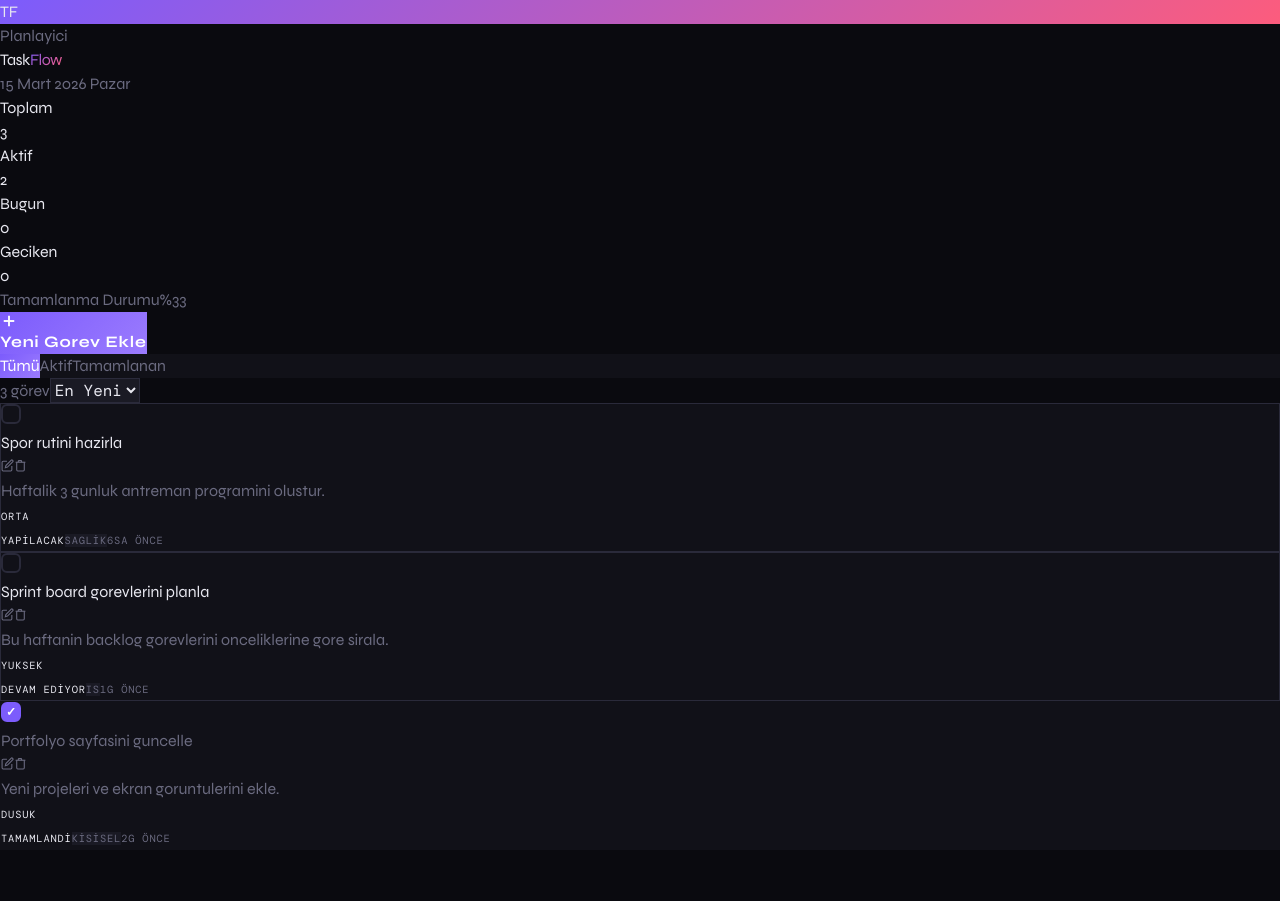
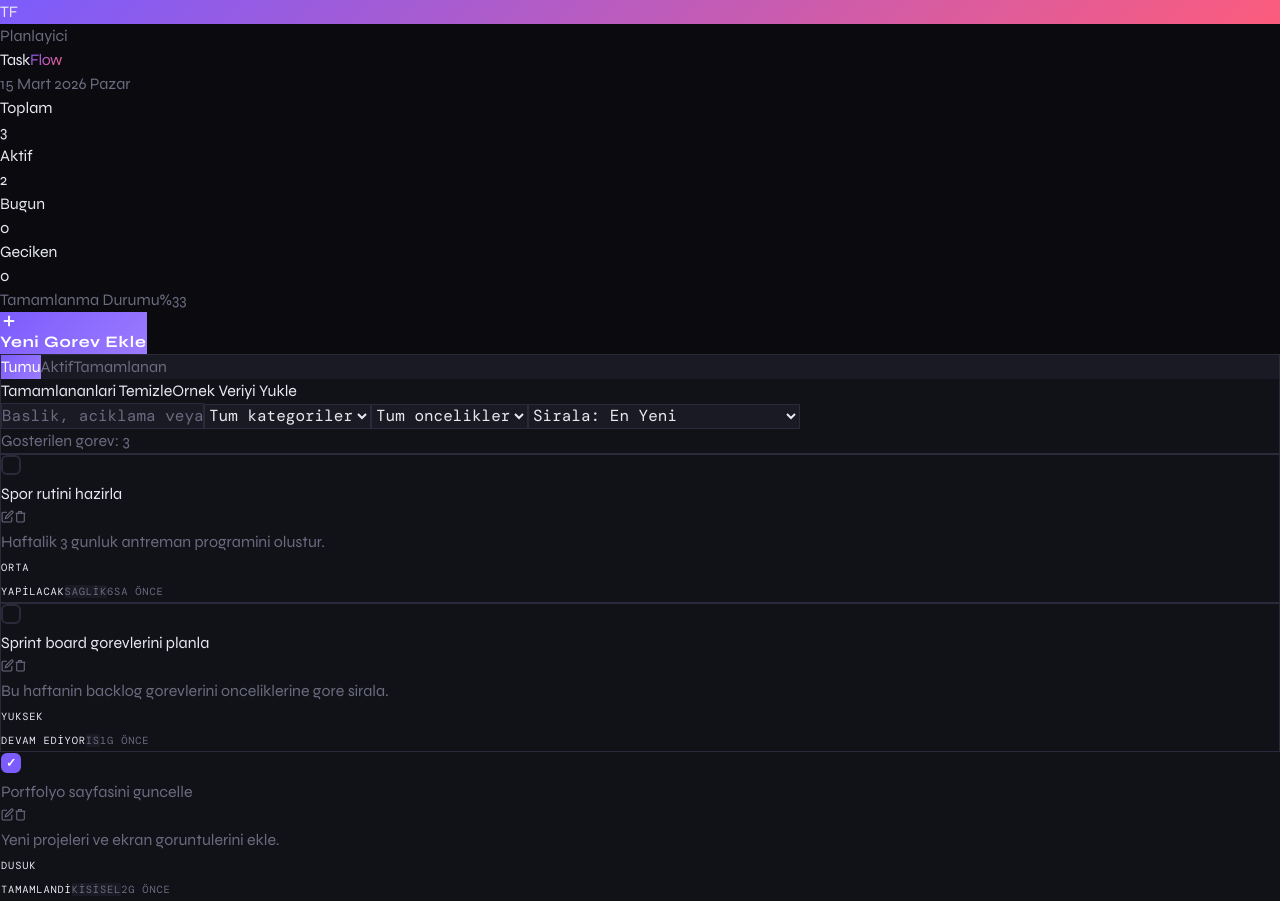
Before and after one commit to MehmetcanMutlu/mehmetcan-todo, a React (Vite) app: page / in a window 1280 px wide. Before the commit the page ends 850 px from the top, so only its background shows below. Built offline with nearby package versions, Linux system fonts and the light colour scheme; a web font is replaced by a local one.

Commit message:
feat(filters): implement search, multi-filter and quick actions

```diff
--- a/src/components/FilterBar.jsx
+++ b/src/components/FilterBar.jsx
@@ -1,52 +1,127 @@
 import React from 'react'
-import { PRIORITIES, STATUSES, CATEGORIES } from '../interfaces/Task'
+import { CATEGORIES, PRIORITIES } from '../interfaces/Task'
 
-export default function FilterBar({ filter, setFilter, sortBy, setSortBy, taskCount }) {
+export default function FilterBar({
+  filter,
+  setFilter,
+  sortBy,
+  setSortBy,
+  query,
+  setQuery,
+  category,
+  setCategory,
+  priority,
+  setPriority,
+  taskCount,
+  onClearCompleted,
+  onLoadSampleData,
+  hasCompleted,
+  hasTasks,
+}) {
   const filters = [
-    { key: 'all', label: 'Tümü' },
+    { key: 'all', label: 'Tumu' },
     { key: 'active', label: 'Aktif' },
     { key: 'completed', label: 'Tamamlanan' },
   ]
 
   return (
     <div className="max-w-5xl mx-auto px-6 md:px-12 mb-6">
-      <div className="flex flex-col sm:flex-row gap-3 items-start sm:items-center justify-between">
-        {/* Filter tabs */}
-        <div className="flex gap-1 p-1 rounded-xl" style={{ background: 'var(--surface)' }}>
-          {filters.map(f => (
+      <div className="rounded-2xl p-4" style={{ background: 'var(--surface)', border: '1px solid var(--border)' }}>
+        <div className="flex flex-col lg:flex-row gap-3 lg:items-center justify-between mb-4">
+          <div className="flex gap-1 p-1 rounded-xl" style={{ background: 'var(--surface2)' }}>
+            {filters.map((item) => (
               <button
-              key={f.key}
-              onClick={() => setFilter(f.key)}
+                key={item.key}
+                type="button"
+                onClick={() => setFilter(item.key)}
                 className="px-4 py-2 rounded-lg text-xs font-bold tracking-wider transition-all"
-              style={filter === f.key ? {
+                style={
+                  filter === item.key
+                    ? {
                         background: 'linear-gradient(135deg, #7c5cfc, #9b7bfe)',
                         color: 'white',
-              } : {
+                      }
+                    : {
                         color: 'var(--muted)',
+                      }
+                }
+                onMouseEnter={(event) => {
+                  if (filter !== item.key) event.currentTarget.style.color = 'var(--text)'
                 }}
-              onMouseEnter={e => { if (filter !== f.key) e.currentTarget.style.color = 'var(--text)' }}
-              onMouseLeave={e => { if (filter !== f.key) e.currentTarget.style.color = 'var(--muted)' }}
+                onMouseLeave={(event) => {
+                  if (filter !== item.key) event.currentTarget.style.color = 'var(--muted)'
+                }}
               >
-              {f.label}
+                {item.label}
               </button>
             ))}
           </div>
 
-        {/* Sort */}
-        <div className="flex items-center gap-3">
-          <span className="text-xs font-mono tracking-wider" style={{ color: 'var(--muted)' }}>
-            {taskCount} görev
-          </span>
+          <div className="flex flex-wrap items-center gap-2">
+            <button
+              type="button"
+              onClick={onClearCompleted}
+              disabled={!hasCompleted}
+              className="secondary-btn px-3 py-2 rounded-lg text-xs"
+            >
+              Tamamlananlari Temizle
+            </button>
+            <button
+              type="button"
+              onClick={onLoadSampleData}
+              disabled={hasTasks}
+              className="secondary-btn px-3 py-2 rounded-lg text-xs"
+            >
+              Ornek Veriyi Yukle
+            </button>
+          </div>
+        </div>
+
+        <div className="grid grid-cols-1 md:grid-cols-2 lg:grid-cols-4 gap-3">
+          <input
+            value={query}
+            onChange={(event) => setQuery(event.target.value)}
+            placeholder="Baslik, aciklama veya kategori ara..."
+            className="custom-input px-3 py-2 rounded-lg text-sm"
+          />
+
           <select
-            value={sortBy}
-            onChange={e => setSortBy(e.target.value)}
-            className="custom-input px-3 py-2 rounded-lg text-xs"
+            value={category}
+            onChange={(event) => setCategory(event.target.value)}
+            className="custom-input px-3 py-2 rounded-lg text-sm"
           >
-            <option value="newest">En Yeni</option>
-            <option value="oldest">En Eski</option>
-            <option value="priority">Öncelik</option>
-            <option value="az">A → Z</option>
+            <option value="all">Tum kategoriler</option>
+            {CATEGORIES.map((item) => (
+              <option key={item} value={item}>
+                {item}
+              </option>
+            ))}
           </select>
+
+          <select
+            value={priority}
+            onChange={(event) => setPriority(event.target.value)}
+            className="custom-input px-3 py-2 rounded-lg text-sm"
+          >
+            <option value="all">Tum oncelikler</option>
+            {Object.entries(PRIORITIES).map(([key, value]) => (
+              <option key={key} value={key}>
+                {value.label}
+              </option>
+            ))}
+          </select>
+
+          <select value={sortBy} onChange={(event) => setSortBy(event.target.value)} className="custom-input px-3 py-2 rounded-lg text-sm">
+            <option value="newest">Sirala: En Yeni</option>
+            <option value="oldest">Sirala: En Eski</option>
+            <option value="priority">Sirala: Oncelik</option>
+            <option value="due-soon">Sirala: Son Tarih Yaklasan</option>
+            <option value="az">Sirala: A-Z</option>
+          </select>
+        </div>
+
+        <div className="mt-3 text-xs font-mono tracking-wide" style={{ color: 'var(--muted)' }}>
+          Gosterilen gorev: {taskCount}
         </div>
       </div>
     </div>
```
Lines whose indentation alone changed are shown as unchanged.
